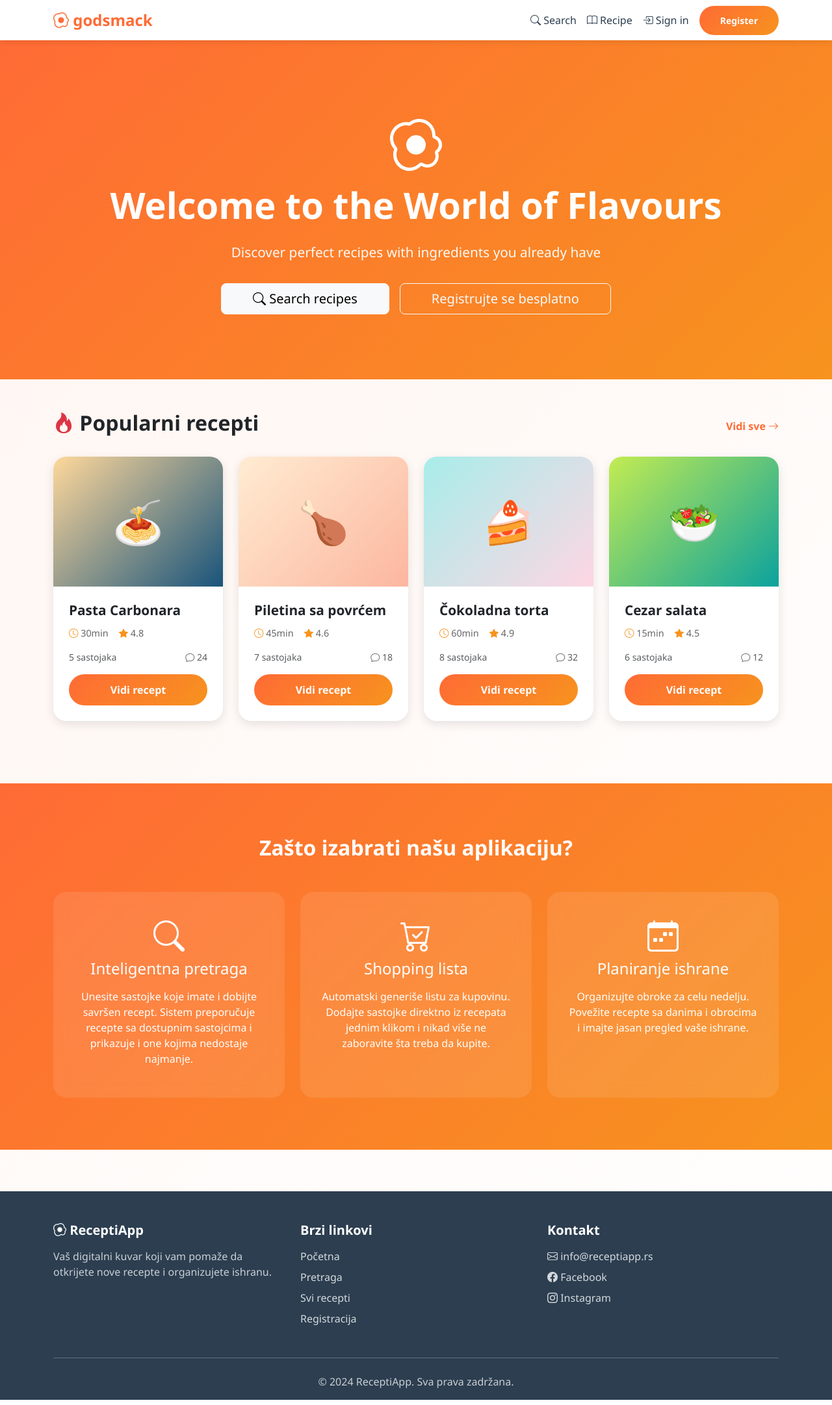
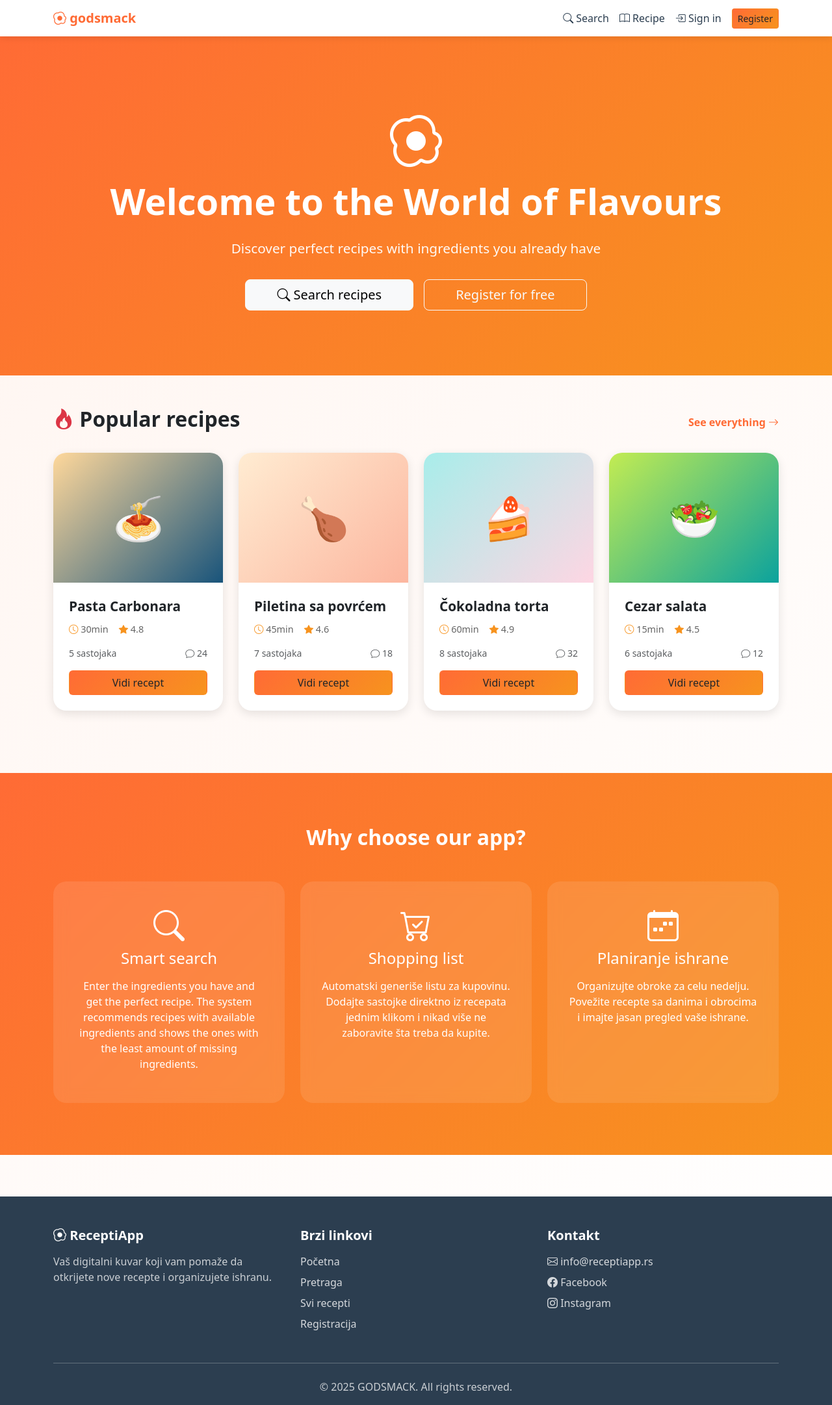
Before and after one commit to rogicc/Godsmack, a PHP site: page / in a window 1280 px wide. Shown: the whole page at 65% size. Run offline with PHP 8.4, Linux system fonts and the light colour scheme.

Commit message:
Design Change

```diff
--- /dev/null
+++ b/assets/css/index.css
@@ -0,0 +1,171 @@
+:root {
+    --primary-color: #ff6b35;
+    --secondary-color: #f7931e;
+    --dark-color: #2c3e50;
+    --light-bg: #fff5f0;
+}
+
+body {
+    font-family: 'Segoe UI', Tahoma, Geneva, Verdana, sans-serif;
+    background: linear-gradient(135deg, #fff5f0 0%, #ffffff 100%);
+}
+
+/* Navigacija */
+.navbar {
+    background: white;
+    box-shadow: 0 2px 10px rgba(0,0,0,0.1);
+}
+
+.navbar-brand {
+    font-weight: bold;
+    color: var(--primary-color) !important;
+    font-size: 1.5rem;
+}
+
+.nav-link {
+    color: var(--dark-color) !important;
+    font-weight: 500;
+    transition: color 0.3s;
+}
+
+.nav-link:hover {
+    color: var(--primary-color) !important;
+}
+
+.btn-primary-custom {
+    background: linear-gradient(135deg, var(--primary-color), var(--secondary-color));
+    border: none;
+    color: white;
+    padding: 0.75rem 2rem;
+    border-radius: 50px;
+    font-weight: 600;
+    transition: all 0.3s;
+}
+
+.btn-primary-custom:hover {
+    transform: translateY(-2px);
+    box-shadow: 0 5px 15px rgba(255, 107, 53, 0.4);
+}
+
+/* Hero Sekcija */
+.hero-section {
+    background: linear-gradient(135deg, var(--primary-color), var(--secondary-color));
+    color: white;
+    padding: 100px 0;
+    text-align: center;
+}
+
+.hero-section h1 {
+    font-size: 3.5rem;
+    font-weight: bold;
+    margin-bottom: 1.5rem;
+}
+
+.hero-section p {
+    font-size: 1.3rem;
+    margin-bottom: 2rem;
+    opacity: 0.95;
+}
+
+/* Recipe Cards */
+.recipe-card {
+    background: white;
+    border-radius: 20px;
+    overflow: hidden;
+    box-shadow: 0 5px 15px rgba(0,0,0,0.1);
+    transition: all 0.3s;
+    margin-bottom: 2rem;
+}
+
+.recipe-card:hover {
+    transform: translateY(-10px);
+    box-shadow: 0 15px 30px rgba(0,0,0,0.2);
+}
+
+.recipe-card-img {
+    height: 200px;
+    background: linear-gradient(135deg, #ffd89b 0%, #19547b 100%);
+    display: flex;
+    align-items: center;
+    justify-content: center;
+    font-size: 4rem;
+}
+
+.recipe-card-body {
+    padding: 1.5rem;
+}
+
+.recipe-card-title {
+    font-size: 1.3rem;
+    font-weight: bold;
+    margin-bottom: 0.75rem;
+}
+
+.recipe-meta {
+    display: flex;
+    gap: 1rem;
+    margin-bottom: 1rem;
+    font-size: 0.9rem;
+    color: #666;
+}
+
+.recipe-meta i {
+    color: var(--secondary-color);
+}
+
+/* Features Section */
+.features-section {
+    background: linear-gradient(135deg, var(--primary-color), var(--secondary-color));
+    color: white;
+    padding: 80px 0;
+    margin-top: 4rem;
+}
+
+.feature-card {
+    background: rgba(255, 255, 255, 0.1);
+    backdrop-filter: blur(10px);
+    border-radius: 20px;
+    padding: 2rem;
+    text-align: center;
+    height: 100%;
+}
+
+.feature-card i {
+    font-size: 3rem;
+    margin-bottom: 1rem;
+}
+
+.feature-card h3 {
+    font-size: 1.5rem;
+    margin-bottom: 1rem;
+}
+
+/* Footer */
+footer {
+    background: var(--dark-color);
+    color: white;
+    padding: 3rem 0 1rem;
+    margin-top: 4rem;
+}
+
+.footer-links a {
+    color: white;
+    text-decoration: none;
+    opacity: 0.8;
+    transition: opacity 0.3s;
+}
+
+.footer-links a:hover {
+    opacity: 1;
+}
+
+/* Responsive */
+@media (max-width: 768px) {
+    .hero-section h1 {
+        font-size: 2.5rem;
+    }
+
+    .hero-section p {
+        font-size: 1.1rem;
+    }
+}
--- /dev/null
+++ b/config/config.php
@@ -0,0 +1 @@
+<?php
--- /dev/null
+++ b/config/database.php
@@ -0,0 +1 @@
+<?php
--- a/index.php
+++ b/index.php
@@ -1,187 +1,14 @@
 <!DOCTYPE html>
-<html lang="sr">
+<html lang="en">
 <head>
     <meta charset="UTF-8">
     <meta name="viewport" content="width=device-width, initial-scale=1.0">
-    <title>Aplikacija za Recepte - Početna</title>
+    <title>Godsmack - Recipes & Food</title>
+    <link rel="stylesheet" href="assets/css/index.css">
     <link href="https://cdn.jsdelivr.net/npm/bootstrap@5.3.0/dist/css/bootstrap.min.css" rel="stylesheet">
     <link rel="stylesheet" href="https://cdn.jsdelivr.net/npm/bootstrap-icons@1.11.0/font/bootstrap-icons.css">
-    <style>
-        :root {
-            --primary-color: #ff6b35;
-            --secondary-color: #f7931e;
-            --dark-color: #2c3e50;
-            --light-bg: #fff5f0;
-        }
-
-        body {
-            font-family: 'Segoe UI', Tahoma, Geneva, Verdana, sans-serif;
-            background: linear-gradient(135deg, #fff5f0 0%, #ffffff 100%);
-        }
-
-        /* Navigacija */
-        .navbar {
-            background: white;
-            box-shadow: 0 2px 10px rgba(0,0,0,0.1);
-        }
-
-        .navbar-brand {
-            font-weight: bold;
-            color: var(--primary-color) !important;
-            font-size: 1.5rem;
-        }
-
-        .nav-link {
-            color: var(--dark-color) !important;
-            font-weight: 500;
-            transition: color 0.3s;
-        }
-
-        .nav-link:hover {
-            color: var(--primary-color) !important;
-        }
-
-        .btn-primary-custom {
-            background: linear-gradient(135deg, var(--primary-color), var(--secondary-color));
-            border: none;
-            color: white;
-            padding: 0.75rem 2rem;
-            border-radius: 50px;
-            font-weight: 600;
-            transition: all 0.3s;
-        }
-
-        .btn-primary-custom:hover {
-            transform: translateY(-2px);
-            box-shadow: 0 5px 15px rgba(255, 107, 53, 0.4);
-        }
-
-        /* Hero Sekcija */
-        .hero-section {
-            background: linear-gradient(135deg, var(--primary-color), var(--secondary-color));
-            color: white;
-            padding: 100px 0;
-            text-align: center;
-        }
-
-        .hero-section h1 {
-            font-size: 3.5rem;
-            font-weight: bold;
-            margin-bottom: 1.5rem;
-        }
-
-        .hero-section p {
-            font-size: 1.3rem;
-            margin-bottom: 2rem;
-            opacity: 0.95;
-        }
-
-        /* Recipe Cards */
-        .recipe-card {
-            background: white;
-            border-radius: 20px;
-            overflow: hidden;
-            box-shadow: 0 5px 15px rgba(0,0,0,0.1);
-            transition: all 0.3s;
-            margin-bottom: 2rem;
-        }
-
-        .recipe-card:hover {
-            transform: translateY(-10px);
-            box-shadow: 0 15px 30px rgba(0,0,0,0.2);
-        }
-
-        .recipe-card-img {
-            height: 200px;
-            background: linear-gradient(135deg, #ffd89b 0%, #19547b 100%);
-            display: flex;
-            align-items: center;
-            justify-content: center;
-            font-size: 4rem;
-        }
-
-        .recipe-card-body {
-            padding: 1.5rem;
-        }
-
-        .recipe-card-title {
-            font-size: 1.3rem;
-            font-weight: bold;
-            margin-bottom: 0.75rem;
-        }
-
-        .recipe-meta {
-            display: flex;
-            gap: 1rem;
-            margin-bottom: 1rem;
-            font-size: 0.9rem;
-            color: #666;
-        }
-
-        .recipe-meta i {
-            color: var(--secondary-color);
-        }
-
-        /* Features Section */
-        .features-section {
-            background: linear-gradient(135deg, var(--primary-color), var(--secondary-color));
-            color: white;
-            padding: 80px 0;
-            margin-top: 4rem;
-        }
-
-        .feature-card {
-            background: rgba(255, 255, 255, 0.1);
-            backdrop-filter: blur(10px);
-            border-radius: 20px;
-            padding: 2rem;
-            text-align: center;
-            height: 100%;
-        }
-
-        .feature-card i {
-            font-size: 3rem;
-            margin-bottom: 1rem;
-        }
-
-        .feature-card h3 {
-            font-size: 1.5rem;
-            margin-bottom: 1rem;
-        }
-
-        /* Footer */
-        footer {
-            background: var(--dark-color);
-            color: white;
-            padding: 3rem 0 1rem;
-            margin-top: 4rem;
-        }
-
-        .footer-links a {
-            color: white;
-            text-decoration: none;
-            opacity: 0.8;
-            transition: opacity 0.3s;
-        }
-
-        .footer-links a:hover {
-            opacity: 1;
-        }
-
-        /* Responsive */
-        @media (max-width: 768px) {
-            .hero-section h1 {
-                font-size: 2.5rem;
-            }
-
-            .hero-section p {
-                font-size: 1.1rem;
-            }
-        }
-    </style>
 </head>
 <body>
-
 <!-- Navigacija -->
 <nav class="navbar navbar-expand-lg sticky-top">
     <div class="container">
@@ -241,7 +68,7 @@
                 <i class="bi bi-search"></i> Search recipes
             </a>
             <a href="public/register.php" class="btn btn-outline-light btn-lg px-5">
-                Registrujte se besplatno
+                Register for free
             </a>
         </div>
     </div>
@@ -250,9 +77,9 @@
 <!-- Popularni recepti -->
 <section class="container my-5">
     <div class="d-flex justify-content-between align-items-center mb-4">
-        <h2 class="fw-bold"><i class="bi bi-fire text-danger"></i> Popularni recepti</h2>
+        <h2 class="fw-bold"><i class="bi bi-fire text-danger"></i> Popular recipes</h2>
         <a href="recepti.php" class="text-decoration-none fw-semibold" style="color: var(--primary-color);">
-            Vidi sve <i class="bi bi-arrow-right"></i>
+            See everything <i class="bi bi-arrow-right"></i>
         </a>
     </div>
 
@@ -338,19 +165,18 @@
 <!-- Features Sekcija -->
 <section class="features-section">
     <div class="container">
-        <h2 class="text-center fw-bold mb-5">Zašto izabrati našu aplikaciju?</h2>
+        <h2 class="text-center fw-bold mb-5">Why choose our app?</h2>
         <div class="row g-4">
             <div class="col-md-4">
                 <div class="feature-card">
                     <i class="bi bi-search"></i>
-                    <h3>Inteligentna pretraga</h3>
-                    <p>Unesite sastojke koje imate i dobijte savršen recept. Sistem preporučuje recepte sa dostupnim sastojcima i prikazuje i one kojima nedostaje najmanje.</p>
-                </div>
+                    <h3>Smart search</h3>
+                    <p>Enter the ingredients you have and get the perfect recipe. The system recommends recipes with available ingredients and shows the ones with the least amount of missing ingredients.</p>                </div>
             </div>
             <div class="col-md-4">
                 <div class="feature-card">
                     <i class="bi bi-cart-check"></i>
-                    <h3>Shopping lista</h3>
+                    <h3>Shopping list</h3>
                     <p>Automatski generiše listu za kupovinu. Dodajte sastojke direktno iz recepata jednim klikom i nikad više ne zaboravite šta treba da kupite.</p>
                 </div>
             </div>
@@ -393,7 +219,7 @@
         </div>
         <hr class="opacity-25 my-4">
         <div class="text-center opacity-75">
-            <p class="mb-0">&copy; 2024 ReceptiApp. Sva prava zadržana.</p>
+            <p class="mb-0">&copy; 2025 GODSMACK. All rights reserved.</p>
         </div>
     </div>
 </footer>
```
Also changed, not shown: public/recipe.php (+19 -19 lines).
